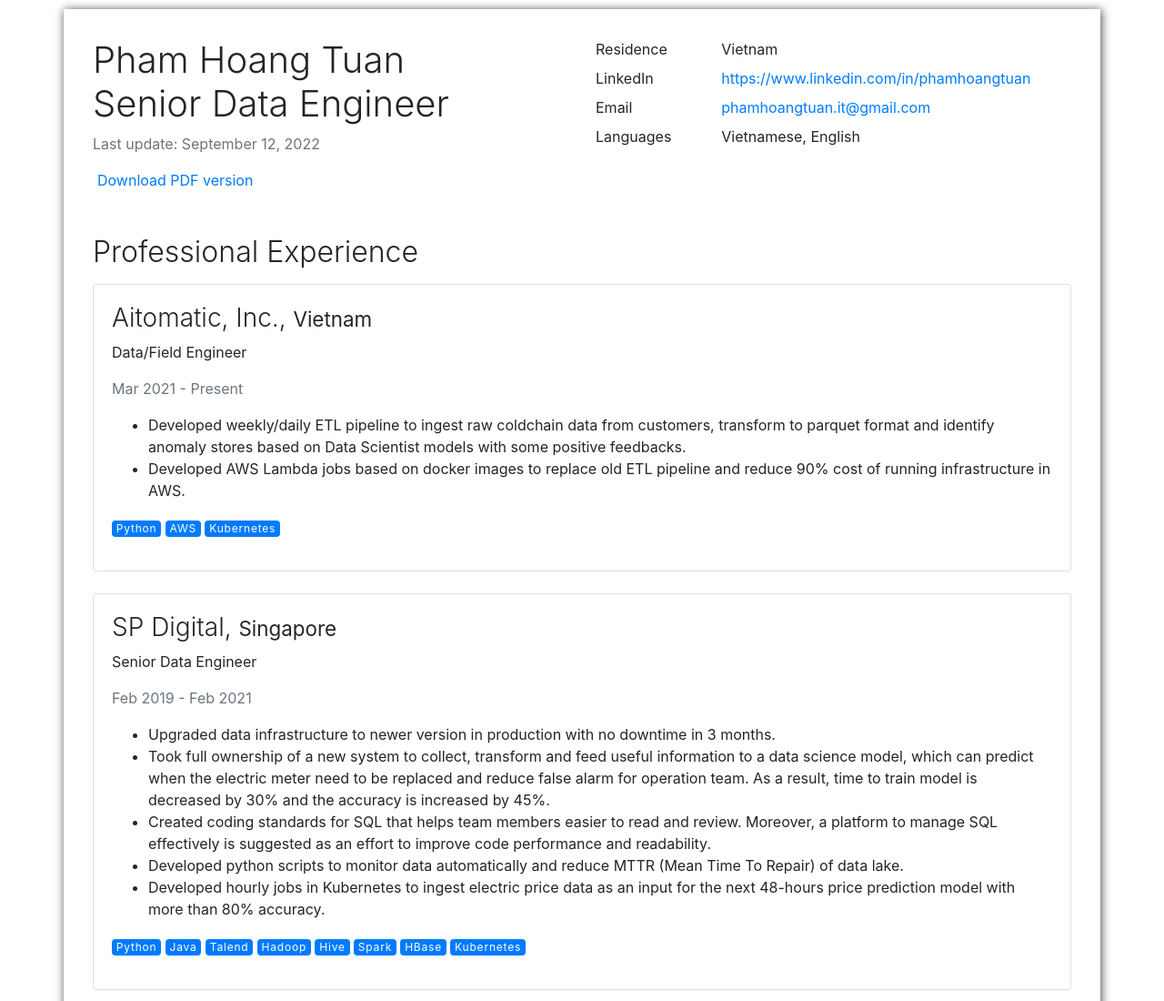
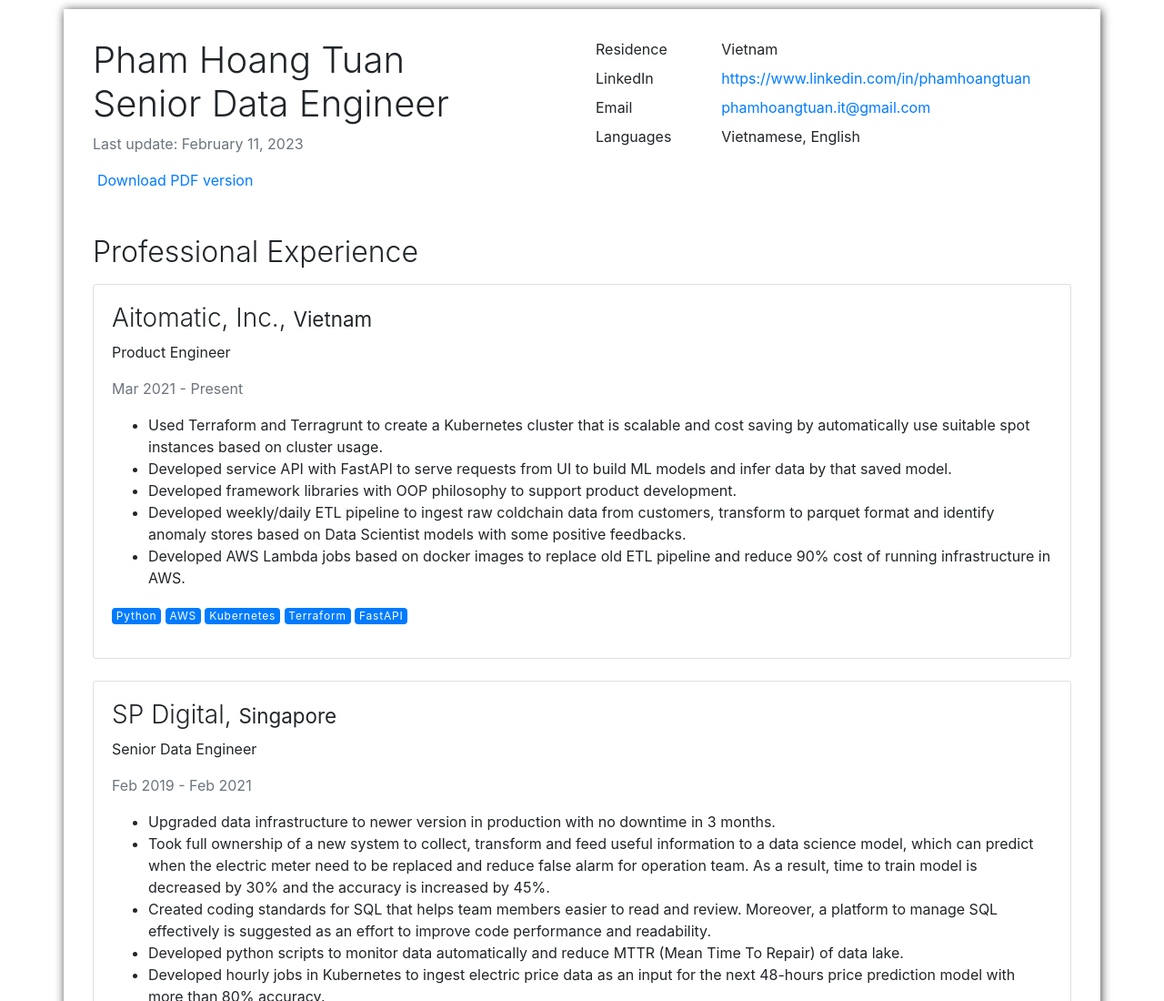
Before and after one commit to phamhoangtuan/cv, a plain HTML site: page index.html in a window 1280 px wide. Shown: the top 1100 px of the page at 91% size. Drawn offline with nearby package versions, Linux system fonts and the light colour scheme; some icons are missing.

Commit message:
Deploying to gh-pages from  @ 175a574be666ffc41a2f60e8476e8c18a769c3b1 🚀

```diff
--- a/index.html
+++ b/index.html
@@ -15,7 +15,7 @@
         <div class="col-md-6 col-print-6">
             <h1>Pham Hoang Tuan<br/>Senior Data Engineer</h1>
             <p>
-                <time datetime="" class="text-muted">Last update: September 12, 2022</time>
+                <time datetime="" class="text-muted">Last update: February 11, 2023</time>
             </p>
             <p>
                 <span class="screen"><a href="pham-hoang-tuan.pdf"><i class="fa fa-file-pdf-o" aria-hidden="true"></i>Download PDF version</a></span>
@@ -43,16 +43,18 @@
             <h3>Aitomatic, Inc.,
                 <small>Vietnam</small>
             </h3>
-            <p>Data/Field Engineer</p>
+            <p>Product Engineer</p>
             <p class="text-muted">Mar 2021 - Present</p>
 
-            <div><ul><li>Developed weekly/daily ETL pipeline to ingest raw coldchain data from customers, transform to parquet format and identify anomaly stores based on Data Scientist models with some positive feedbacks.</li><li>Developed AWS Lambda jobs based on docker images to replace old ETL pipeline and reduce 90% cost of running infrastructure in AWS.
+            <div><ul><li>Used Terraform and Terragrunt to create a Kubernetes cluster that is scalable and cost saving by automatically use suitable spot instances based on cluster usage.</li><li>Developed service API with FastAPI to serve requests from UI to build ML models and infer data by that saved model.</li><li>Developed framework libraries with OOP philosophy to support product development.</li><li>Developed weekly/daily ETL pipeline to ingest raw coldchain data from customers, transform to parquet format and identify anomaly stores based on Data Scientist models with some positive feedbacks.</li><li>Developed AWS Lambda jobs based on docker images to replace old ETL pipeline and reduce 90% cost of running infrastructure in AWS.
   </li></ul></div>
 
             <p>
                 <span class="badge badge-primary">Python</span>
                 <span class="badge badge-primary">AWS</span>
                 <span class="badge badge-primary">Kubernetes</span>
+                <span class="badge badge-primary">Terraform</span>
+                <span class="badge badge-primary">FastAPI</span>
             </p>
 
         </div>
```
Also changed, not shown: 1 other file.
